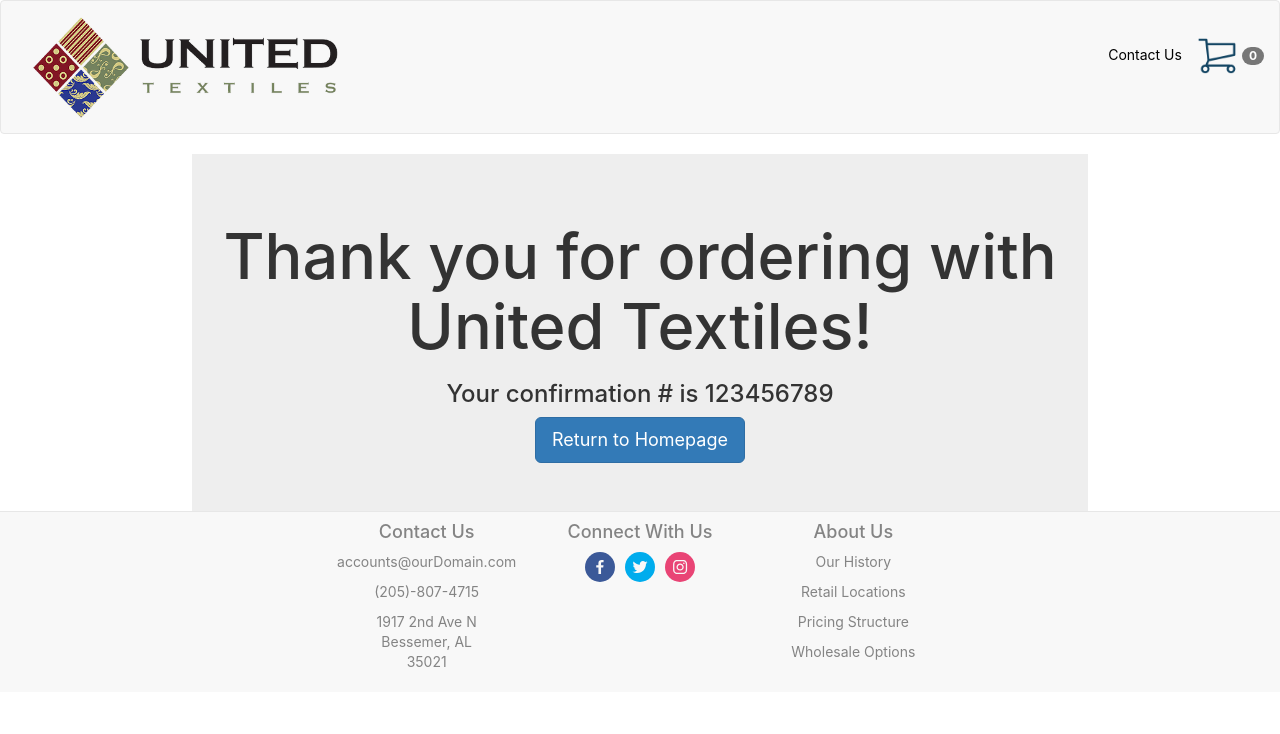
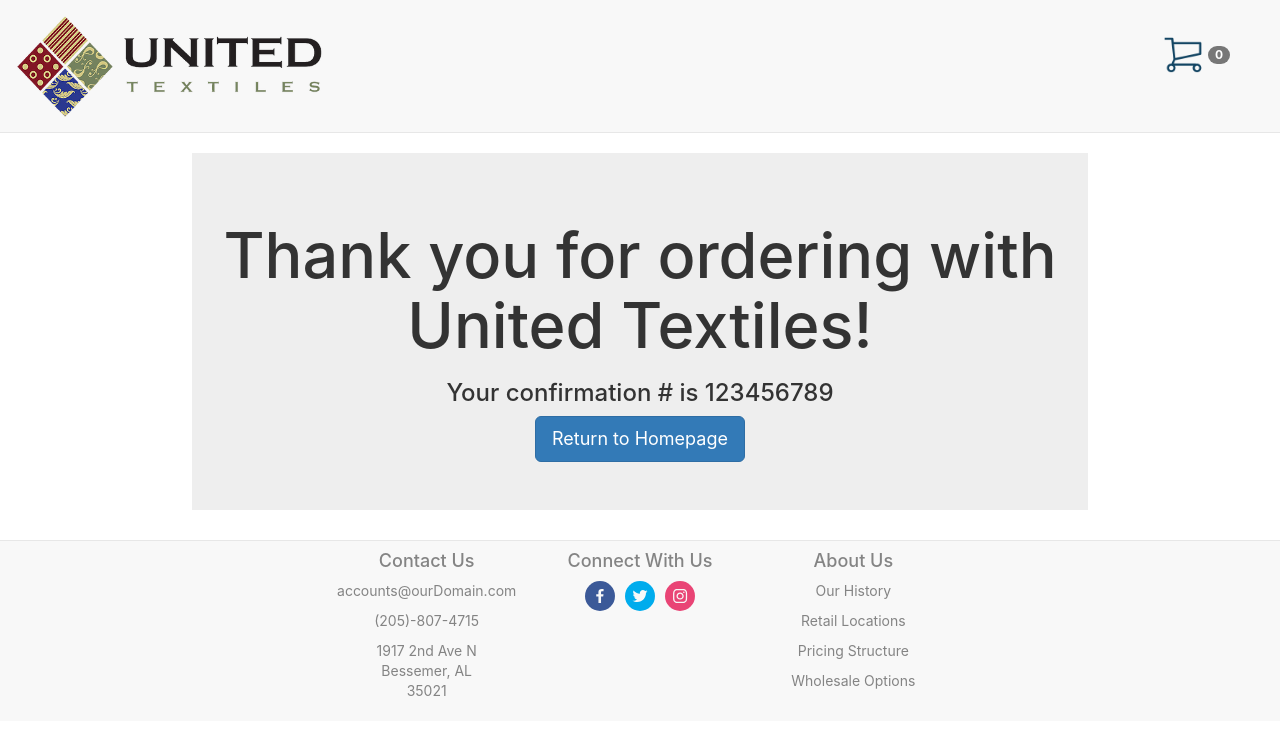
Before and after one commit to Austin-Rowe/rugzilla-react, a React (Create React App) app: page /confirmation in a window 1280 px wide. Shown: the top 734 px of the page. Built offline with nearby package versions, Linux system fonts and the light colour scheme; what react-async-script-loader would draw is missing.

Commit message:
Cleaned up navbar by reving 'contact us' option.

```diff
--- a/src/components/Footer.css
+++ b/src/components/Footer.css
@@ -5,6 +5,7 @@
     min-height: 20px;
     width: 100%;
     text-align: center;
+    margin-top: 30px;
 }
 
 .footer-col {
@@ -19,10 +20,11 @@
     max-height: 30px;
     max-width: 30px;
     margin: 0 5px;
+    transition-duration: .3s;
 }
 
 .social-icon:hover {
-    transform: scale(1.3);
+    transform: scale(1.3) rotate(360deg);
 }
 
 
--- a/src/components/NavBar.css
+++ b/src/components/NavBar.css
@@ -4,24 +4,16 @@
 
 }
 
-
-.navbar-default {
+#navBar {
     background-color: #f8f8f8;
-    border-color: #e7e7e7;
-}
-@media (min-width: 768px){
-    navbar {
-        border-radius: 4px;
-    }
+    border-bottom: 1px solid #e7e7e7;
+    margin-bottom: 20px;
 }
 
-.navbar {
-    border: 1px solid #e7e7e7;
-    margin-bottom: none;
-    width: 100vw;
-}
-article, aside, details, figcaption, figure, footer, header, hgroup, main, menu, nav, section, summary {
-    display: block;
+#cart-cluster {
+    position: absolute;
+    right: 20px;
+    top: 30px;
 }
 
 .fluid {
@@ -34,18 +26,14 @@
     margin-left: 10px;
 }
 
-#navlinks {
-    margin-top: 30px;
-}
-
-#cartcount {
-    text-decoration: none;
-    color: black;
-}
 
 @media (min-width: 900px) {
     .fluid {
         width: 25vw;
+    }
+    #cart-cluster {
+        position: absolute;
+        right: 50px;
     }
 }
 
@@ -53,9 +41,10 @@
     .fluid {
         margin-left: 100px;
     }
-    #navlinks {
-        margin-right: 100px;
-        font-size: 18px;
+    #cart-cluster {
+        position: absolute;
+        right: 100px;
+        top: 50px;
     }
 }
 
@@ -63,8 +52,20 @@
     .fluid {
         margin-left: 400px;
     }
-    #navlinks {
-        margin-right: 400px;
-        font-size: 35px;
+    #cart-cluster {
+        position: absolute;
+        right: 300px;
+        top: 70px;
     }
 }
+
+@media (max-width: 440px) {
+    #cart-cluster {
+        position: absolute;
+        right: 20px;
+        top: 15px;
+    }
+    .fluid {
+        width: 45vw;
+    }
+}
--- a/src/components/NavBar.js
+++ b/src/components/NavBar.js
@@ -11,25 +11,15 @@
 function NavBar(props){
     const cartCount = props.cart.reduce((accumulator, currentValue) => accumulator + currentValue.quantity, 0);
     return(
-        <Navbar collapseOnSelect fluid>
-            <Navbar.Header>
+        <div id="navBar">
             <Link to="/">
                 <Image src={logoimg} className="fluid" />
             </Link>
-                <Navbar.Toggle />
-            </Navbar.Header>
-            <Navbar.Collapse>
-                <Nav pullRight id="navlinks">
-                    <Link to="/product">
-                        Contact Us
-                    </Link>
-                    <Link to="/cart">
+            <Link to="/cart" id="cart-cluster">
                 <Image src={cartimg} alt="cart" id="cartimg" />
                 <Badge>{cartCount}</Badge>
             </Link>
-                </Nav>
-            </Navbar.Collapse>
-        </Navbar>
+        </div>
     );
 }
 
```
Lines whose indentation alone changed are shown as unchanged.
